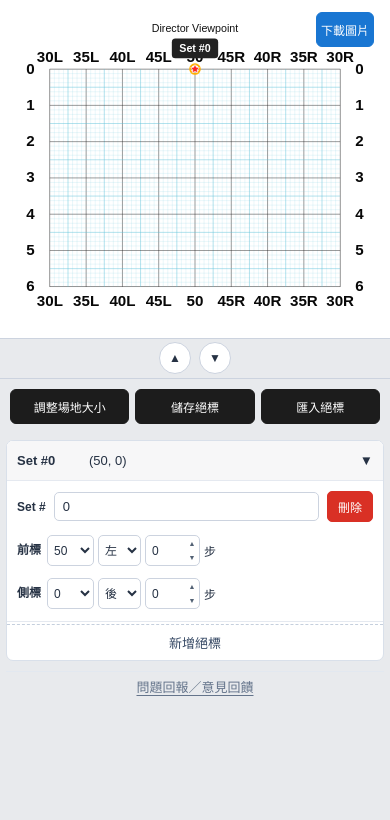
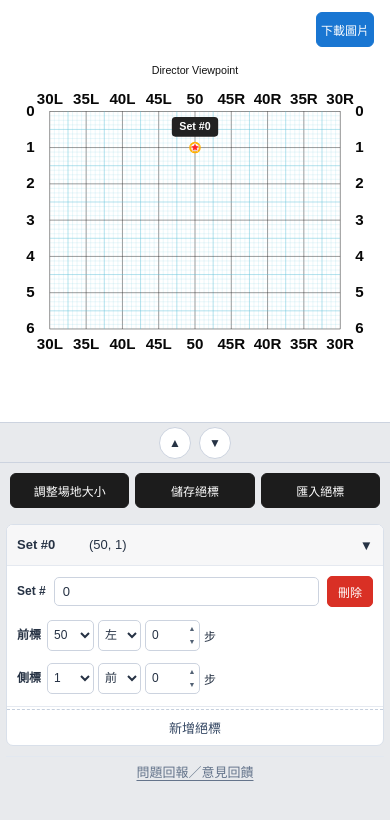
Before and after one commit to arongWinter1514/drillHelper, a plain HTML site: page index.html in a window 390 px wide. Drawn offline with Linux system fonts and the light colour scheme.

Commit message:
Minor adjustments.

```diff
--- a/index.html
+++ b/index.html
@@ -49,7 +49,7 @@
             </div>
             <div id="deleteSetModal" class="modal-overlay" hidden>
                 <section class="modal-dialog" role="dialog" aria-modal="true" aria-labelledby="deleteSetModalTitle">
-                    <h2 id="deleteSetModalTitle">確認刪除Set #__？</h2>
+                    <h2 id="deleteSetModalTitle">確認刪除 Set #__？</h2>
                     <p>請留意，標點一經刪除將無法復原。</p>
                     <div class="modal-actions">
                         <button id="cancelDeleteSetButton" type="button">取消</button>
--- a/script.js
+++ b/script.js
@@ -247,7 +247,7 @@ function createSet(id, label) {
         frontSteps: 0,
 
         // 側標
-        sideMark: 0,
+        sideMark: 1,
         sideDirection: "前",
         sideSteps: 0
     };
@@ -1076,7 +1076,7 @@ setList.addEventListener("click", function (event) {
         const targetSet = sets.find(item => item.id === deleteId);
         if (!targetSet) return;
         pendingDeleteSetId = deleteId;
-        document.getElementById("deleteSetModalTitle").textContent = `確認刪除Set #${targetSet.label}？`;
+        document.getElementById("deleteSetModalTitle").textContent = `確認刪除 Set #${targetSet.label}？`;
         document.getElementById("deleteSetModal").hidden = false;
         return;
     }
--- a/style.css
+++ b/style.css
@@ -896,12 +896,12 @@ select:focus-visible {
 
     .sidebar {
         order: 2;
-        flex: 0 0 60vh;
-        flex-basis: 60vh;
+        flex: 0 0 50vh;
+        flex-basis: 50vh;
         width: 100%;
         min-width: 0;
-        height: 60vh;
-        height: 60dvh;
+        height: 50vh;
+        height: 50dvh;
         border-left: 0;
         border-top: 1px solid #ccd3df;
         transition: height 0.25s ease, flex-basis 0.25s ease;
```
